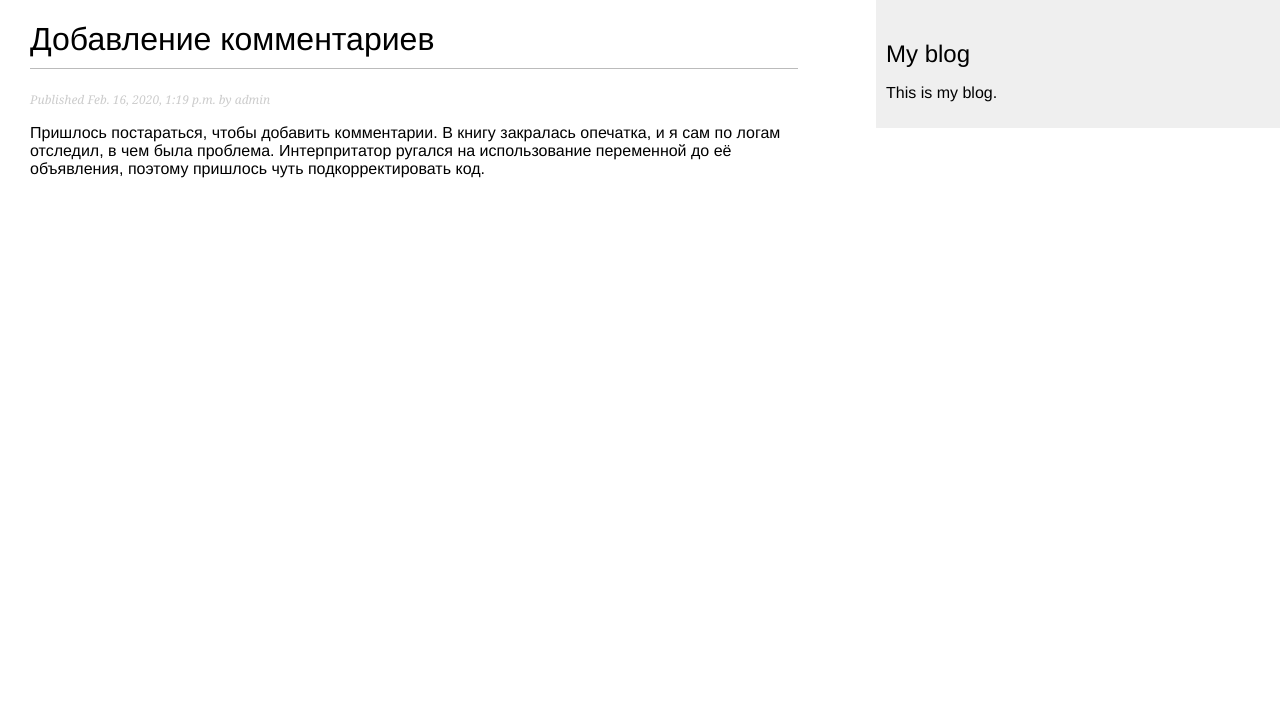
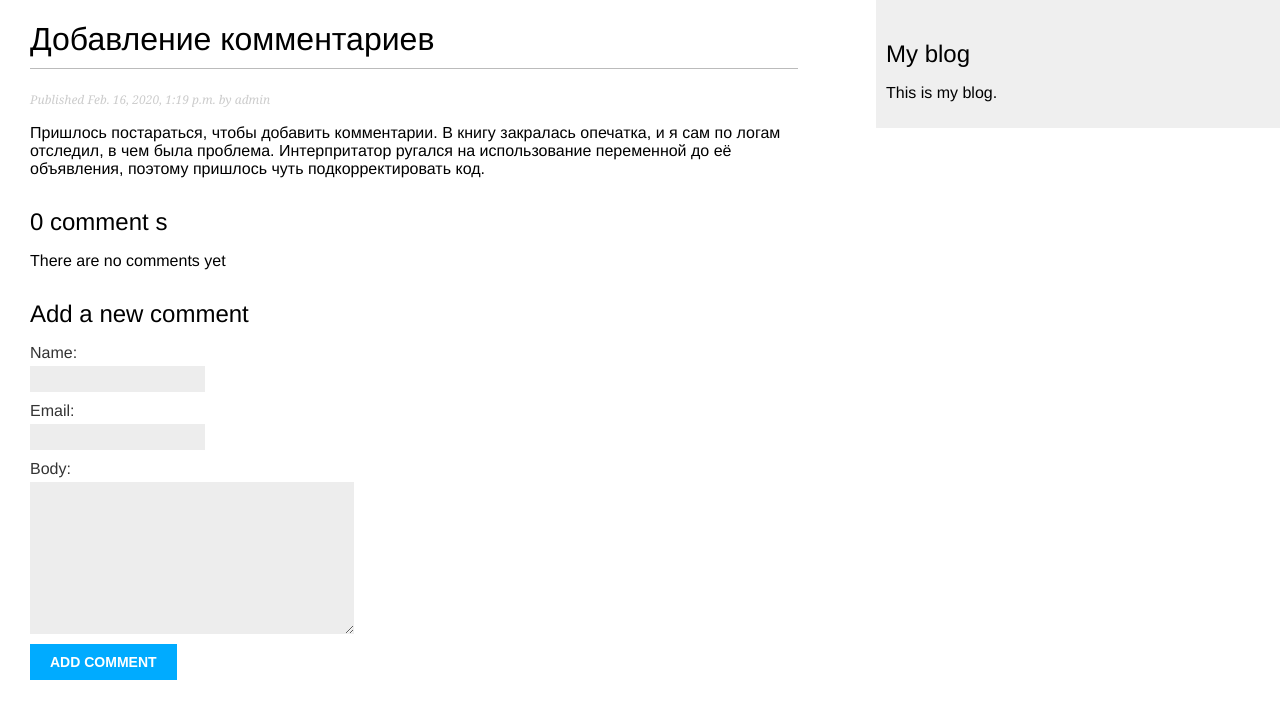
Before and after one commit to USATUKirill96/Guided_website, a Django app: a page that uses blog/templates/blog/post/detail.html in a window 1280 px wide. Shown: the top 719 px of the page. Run offline with Django 3.2, Linux system fonts and the light colour scheme; data comes from the database, SQL or seed files in the repository; both versions use the stored data as it was after the commit.

Commit message:
added commentaries in detail section

```diff
--- /dev/null
+++ b/blog/forms.py
@@ -0,0 +1,7 @@
+from django import forms
+from .models import Comment
+
+class CommentForm(forms.ModelForm):
+    class Meta:
+        model = Comment
+        fields = ('name', 'email', 'body')
--- a/blog/models.py
+++ b/blog/models.py
@@ -42,3 +42,24 @@ class Post(models.Model):
 
     def __str__(self):
         return self.title
+
+
+class Comment(models.Model):
+    """Класс комментария. Привязывается по внешнему ключу к конкретному посту
+    Атрибут related_name позволяет получить доступ
+    к комментариям конкретной статьи. Теперь мы сможем обращаться к статье
+    из комментария, используя запись comment.post, и к комментариям статьи при
+    помощи post.comments.all()."""
+    post = models.ForeignKey(Post, on_delete=models.CASCADE, related_name='comments')
+    name = models.CharField(max_length=80)
+    email = models.EmailField()
+    body = models.TextField()
+    created = models.DateTimeField(auto_now_add=True)
+    updated = models.DateTimeField(auto_now=True)
+    active = models.BooleanField(default=True)
+
+    class Meta:
+        ordering = ('created',)
+
+    def __str__(self):
+        return 'Comment by {} on {}'.format(self.name, self.post)
--- a/blog/templates/blog/post/detail.html
+++ b/blog/templates/blog/post/detail.html
@@ -4,4 +4,30 @@
 <h1>{{post.title}}</h1>
 <p class="date">Published {{post.publish}} by {{post.author}}</p>
 {{post.body|linebreaks}}
+{% with comments.count as total_comments %}
+<h2>{{total_comments}} comment {{ total_comments|pluralize }}</h2>
+{% endwith %}
+{% for comment in comments %}
+<div class="comment">
+  <p class="info">
+  Comment {{forloop.counter }} by {{comment.name}}
+  {{comment.created}}
+</p>
+  {{comment.body|linebreaks}}
+</div>
+{% empty %}
+<p>There are no comments yet</p>
+{% endfor %}
+
+{% if new_comment %}
+<h2>Your comment has been added.</h2>
+{% else %}
+<h2>Add a new comment</h2>
+<form action="." method="post">
+{{ comment_form.as_p }}
+{% csrf_token %}
+<p><input type="submit" value="Add comment"></p>
+</form>
+{% endif %}
+
 {% endblock %}
--- a/blog/views.py
+++ b/blog/views.py
@@ -1,6 +1,8 @@
 from django.shortcuts import render, get_object_or_404
-from .models import Post
 from django.core.paginator import Paginator, EmptyPage, PageNotAnInteger
+
+from .models import Post, Comment
+from .forms import CommentForm
 
 # Create your views here.
 def post_list(request):
@@ -21,5 +23,26 @@ def post_detail(request, year, month, day, post):
     """Получение подробной информации про пост (открыть полностью)"""
     post = get_object_or_404(Post, slug=post, status='published', publish__year=year,
                              publish__month=month, publish__day=day)
+  #Список активных комментариев для этой статьи
+    comments = post.comments.filter(active=True)
+    new_comment = None
+    if request.method == 'POST':
+        #если пользователь отправил комментарий
+        comment_form = CommentForm(data=request.POST)
+        if comment_form.is_valid():
+            #создаем комментарии, но в базе они еще не сохранены
+            new_comment = comment_form.save(commit=False)
+            #привязываем комментарий к текущей статье
+            new_comment.post = post
+            #сохраняем коммент в базе данных
+            new_comment.save()
+    try:   #Интерпретатор ругается на ссылку сomment_form до объявления, поэтому надо проверить её существование
+        type(comment_form)
+    except:
+        comment_form = CommentForm()
+
     return render(request, 'blog/post/detail.html',
-                  {'post':post})
+                  {'post':post,
+                   'comments':comments,
+                   'new_comment':new_comment,
+                   'comment_form':comment_form})
```
Also changed, not shown: blog/admin.py (+7 -1 lines), blog/migrations/0002_comment.py (added), db.sqlite3.
